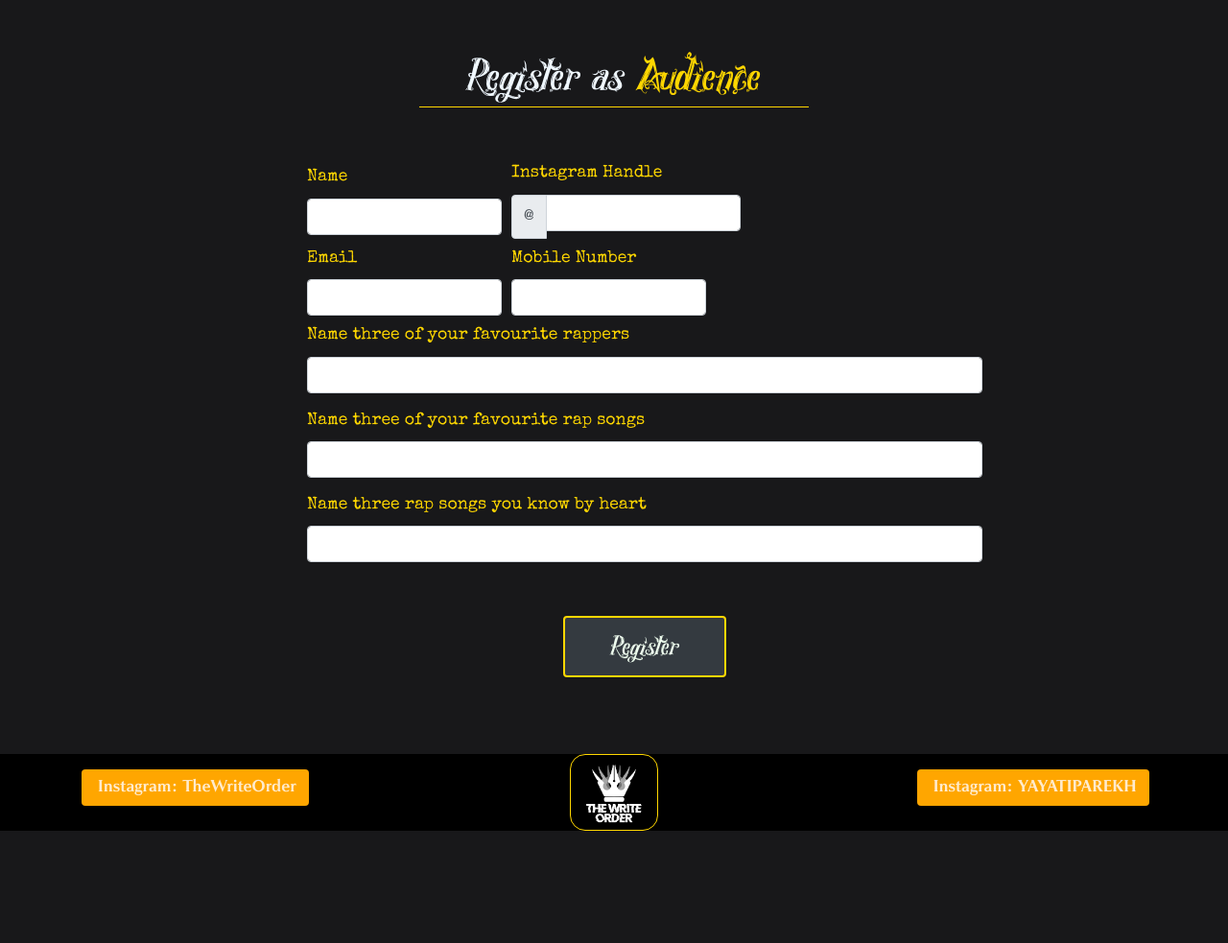
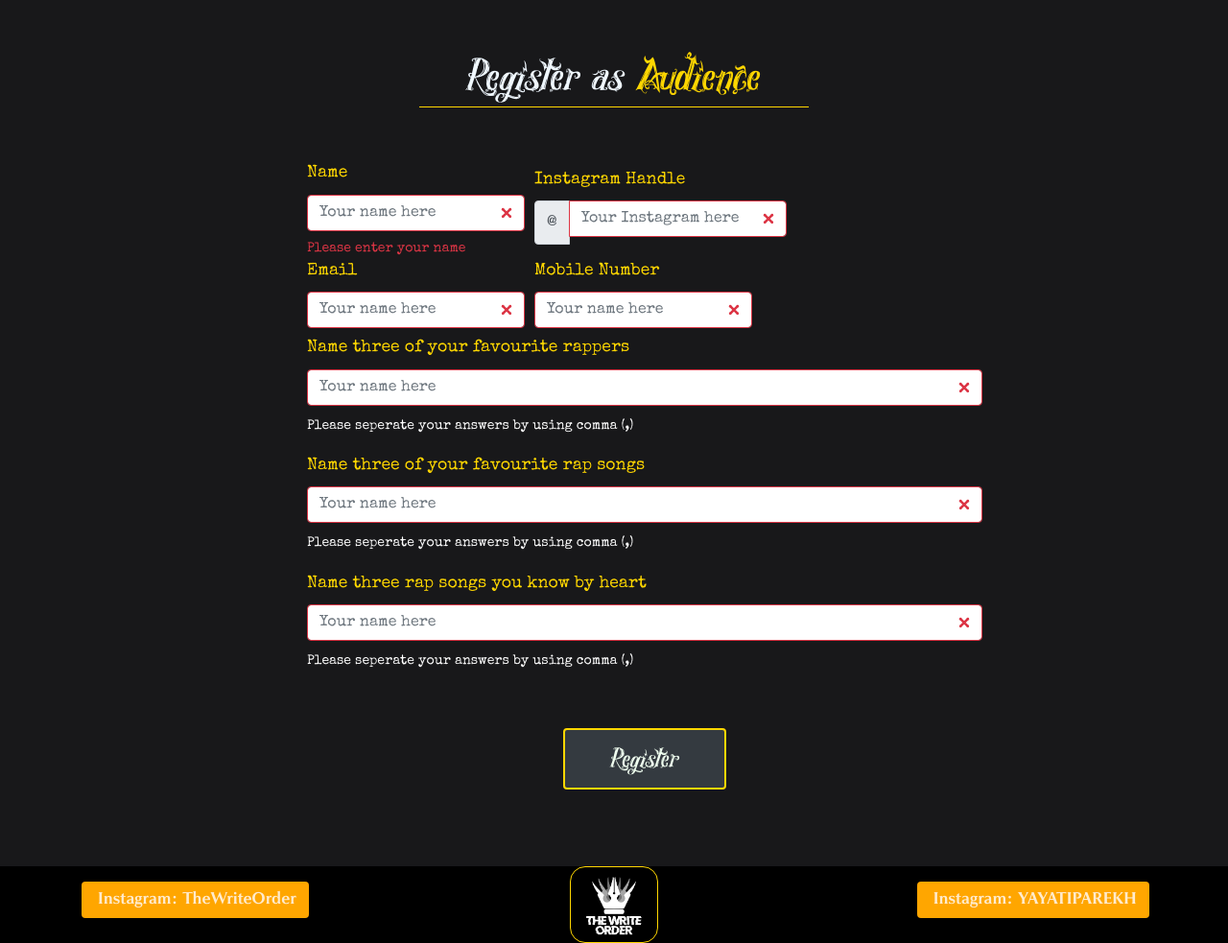
Before and after one commit to avaakash/rrod, a Django app: page /audience-register in a window 1280 px wide. Shown: the whole page at 96% size. Before the commit the page ends 866 px from the top, so only its background shows below. Run offline with Django 3.2, Linux system fonts and the light colour scheme; some libraries are stand-ins or nearby versions.

Commit message:
form changes

```diff
--- a/shloka/templates/include/base.html
+++ b/shloka/templates/include/base.html
@@ -13,6 +13,7 @@
   <link rel="stylesheet" href="{% static 'css/bootstrap.min.css' %}">
   <link rel="stylesheet" href="{% static 'css/style.css' %}">
   <link href="https://fonts.googleapis.com/css?family=Special+Elite&display=swap" rel="stylesheet">
+  <link href="{% static 'img/favicon.ico' %}" rel='shortcut icon' type='image/x-icon'>
 </head>
 
 <body>
--- a/shloka/templates/registration_form_audience.html
+++ b/shloka/templates/registration_form_audience.html
@@ -7,60 +7,77 @@
 
 <div class="row">
     <div class="col-4"></div>
-    <div class="col-4"><h1 class="text-center formhead" style="border-bottom: 1px solid gold;">Register as <span style="color: gold;">Audience</span></h1></div>
+    <div class="col-4">
+        <h1 class="text-center formhead" style="border-bottom: 1px solid gold;">Register as <span
+                style="color: gold;">Audience</span></h1>
+    </div>
     <div class="col-4"></div>
 </div>
-
     <section class="formformat">
-    <form method="POST" class="form-valid">
+        <form method="POST" class="was-validated" novalidate>
             {% csrf_token %}
             <div class="form-row align-items-center">
                 <div class="col-auto">
                     <label style="color: gold;">Name</label>
-                {% render_field form.name class="form-control mb-2" %}
+                    {% render_field form.name class="form-control mb-2" placeholder="Your name here" %}
+                    <div class="invalid-feedback">
+                        Please enter your name
+                    </div>
                 </div>
                 <div class="col-auto">
                     <label style="color: gold;">Instagram Handle</label>
                     <div class="input-group mb-2">
                         <div class="input-group-prepend">
-                        <div class="input-group-text">@</div>
+                            <span class="input-group-text" id="basic-addon1">@</span>
                         </div>
-                    {% render_field form.instagram class="form-control mb-2" %}
+                        {% render_field form.instagram class="form-control mb-2" placeholder="Your Instagram here"%}
                     </div>
                 </div>
             </div>
             <div class="form-row align-items-center">
                 <div class="col-auto">
                     <label style="color: gold;">Email</label>
-                {% render_field form.email class="form-control mb-2" %}
+                    {% render_field form.email class="form-control mb-2" placeholder="Your name here" %}
                 </div>
                 <div class="col-auto">
                     <label style="color: gold;">Mobile Number</label>
-                {% render_field form.mobile_number class="form-control mb-2" %}
+                    {% render_field form.mobile_number class="form-control mb-2" placeholder="Your name here" %}
                 </div>
             </div>
             <div class="form-group">
                 <label style="color: gold;">Name three of your favourite rappers</label>
-            {% render_field form.three_rappers class="form-control mb-2" %}
+                {% render_field form.three_rappers class="form-control mb-2" placeholder="Your name here" %}
+                <small class="text-white">Please seperate your answers by using comma (,)</small>
             </div>
             <div class="form-group">
                 <label style="color: gold;">Name three of your favourite rap songs</label>
-            {% render_field form.three_songs class="form-control mb-2" %}
+                {% render_field form.three_songs class="form-control mb-2" placeholder="Your name here" %}
+                <small class="text-white">Please seperate your answers by using comma (,)</small>
             </div>
             <div class="form-group mb-2">
                 <label style="color: gold;">Name three rap songs you know by heart</label>
-            {% render_field form.three_rap_songs class="form-control mb-2" %}
+                {% render_field form.three_rap_songs class="form-control mb-2" placeholder="Your name here" %}
+                <small class="text-white">Please seperate your answers by using comma (,)</small>
             </div>
 
-        <div class="text-center"><button type="submit" class="btn btn-dark" style=" border: 2px solid gold; font-size: 2rem; color: honeydew; margin-top: 3rem; font-family: rap; padding-left: 3rem; padding-right: 3rem;">Register</button></a></div>
+            <div class="text-center"><button type="submit" class="btn btn-dark"
+                    style=" border: 2px solid gold; font-size: 2rem; color: honeydew; margin-top: 3rem; font-family: rap; padding-left: 3rem; padding-right: 3rem;">Register</button></a>
+            </div>
         </form>
     </section>
 
 <section class="text-center" style="background-color: black;">
     <div class="row">
-                <div class="col-4"><a href="https://instagram.com/thewriteorder" target="blank"><button type="button" class="btn btn-ins" style="color: blanchedalmond; background-color: rgb(255, 166, 0); font-family: pom; margin-top: 1rem;"><i class="fab fa-instagram pr-1"></i> Instagram: TheWriteOrder</button></a></div>
-                <div class="col-4 text-center"><img class="footlogo text-center" src="{% static 'img/thewriteorderlogo.png' %}" alt="twr-logo" /></div>
-                <div class="col-4"><a href="https://instagram.com/yayatiparekh" target="blank"><button type="button" class="btn btn-ins" style="color: blanchedalmond; background-color: rgb(255, 166, 0); font-family: pom; margin-top: 1rem;"><i class="fab fa-instagram pr-1"></i> Instagram: YAYATIPAREKH</button></a></div>
+        <div class="col-4"><a href="https://instagram.com/thewriteorder" target="blank"><button type="button"
+                    class="btn btn-ins"
+                    style="color: blanchedalmond; background-color: rgb(255, 166, 0); font-family: pom; margin-top: 1rem;"><i
+                        class="fab fa-instagram pr-1"></i> Instagram: TheWriteOrder</button></a></div>
+        <div class="col-4 text-center"><img class="footlogo text-center" src="{% static 'img/thewriteorderlogo.png' %}"
+                alt="twr-logo" /></div>
+        <div class="col-4"><a href="https://instagram.com/yayatiparekh" target="blank"><button type="button"
+                    class="btn btn-ins"
+                    style="color: blanchedalmond; background-color: rgb(255, 166, 0); font-family: pom; margin-top: 1rem;"><i
+                        class="fab fa-instagram pr-1"></i> Instagram: YAYATIPAREKH</button></a></div>
     </div>
 </section>
 
--- a/shloka/templates/round-details.html
+++ b/shloka/templates/round-details.html
@@ -1,12 +1,9 @@
 {% extends 'include/base.html' %}
 {% load widget_tweaks %}
 {% load static %}
-{% block title %}Thanks for Registering{% endblock %}
+{% block title %}Round Details{% endblock %}
 
 {% block body %}
-
-
-
 <div class="row">
     <div class="col-4"></div>
     <div class="col-4">
--- a/static/css/style.css
+++ b/static/css/style.css
@@ -163,3 +163,16 @@ label {
 .right-div {
     padding-right: 6rem;
 }
+
+.middle-section {
+    padding-top: 6rem;
+    padding-bottom: 10rem;
+}
+
+.section01 {
+    max-width: 100%;
+}
+
+.img-fluid {
+    height: auto;
+}
```
Also changed, not shown: shloka/templates/home.html (+13 -8 lines), shloka/templates/registration_form_rapper.html (+5 -5 lines), shloka/templates/success.html (+22 -11 lines), static/img/favicon.ico (added), static/img/reg-audience.png (added), static/img/rrodlogo - Copy.png (added). Lines whose indentation alone changed are shown as unchanged.
